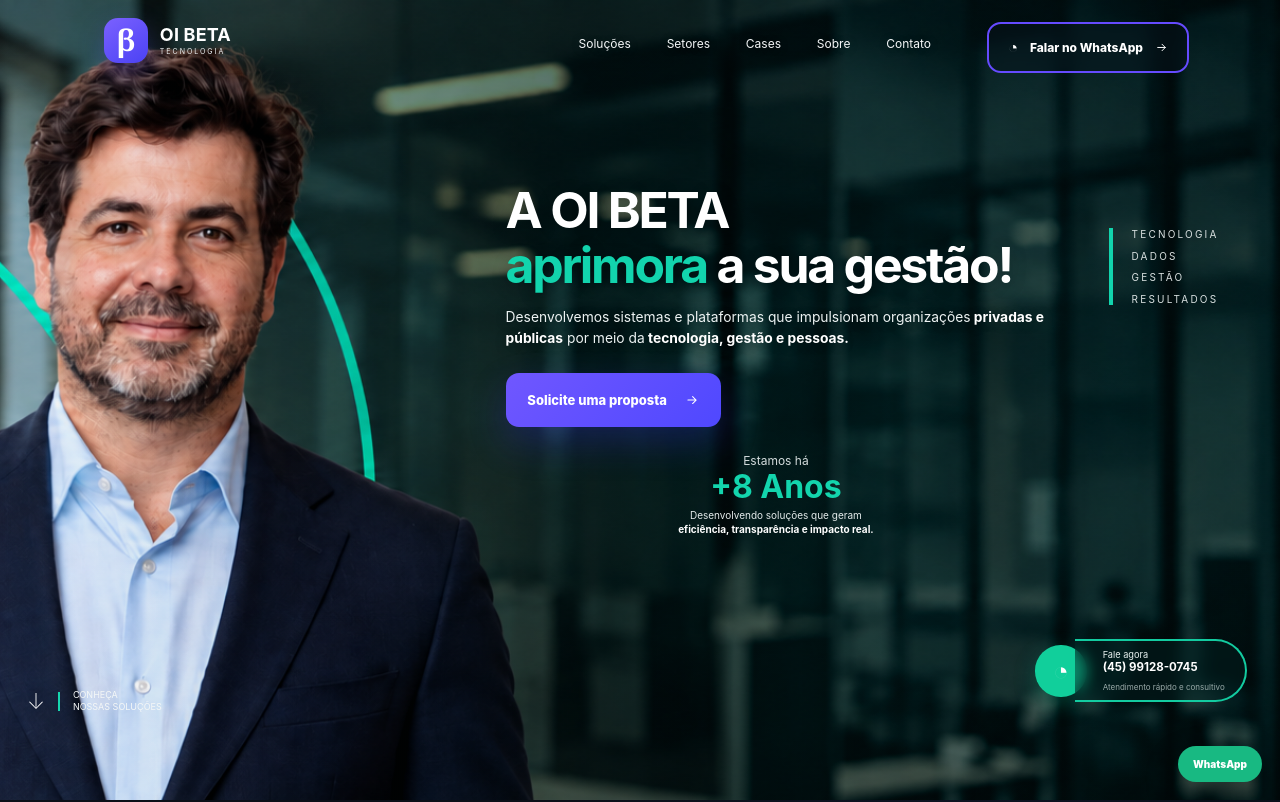
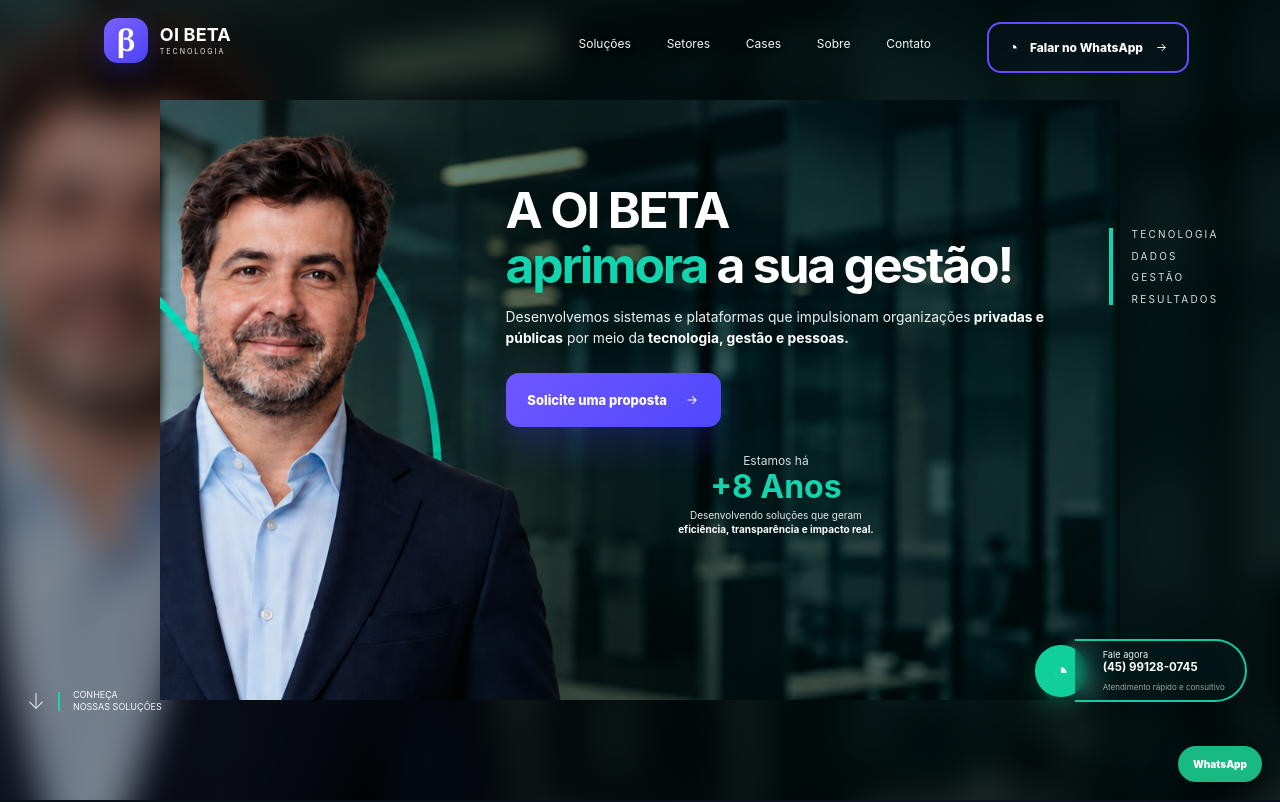
Before and after one commit to oibetatecnologia/oibeta, a Next.js app in the folder oibeta-site/: page / in a window 1280 px wide. Shown: the top 802 px of the page. Built offline with nearby package versions, Linux system fonts and the light colour scheme; no server answers.

Commit message:
feat: ajusta enquadramento do banner institucional

```diff
--- a/oibeta-site/app/globals.css
+++ b/oibeta-site/app/globals.css
@@ -189,6 +189,17 @@
   background: #071b1c;
 }
 
+.hero-banner::before {
+  content: "";
+  position: absolute;
+  inset: -24px;
+  z-index: 0;
+  pointer-events: none;
+  background: url("/hero-oibeta-clean.png") center center / cover no-repeat;
+  filter: blur(18px) brightness(.58);
+  transform: scale(1.04);
+}
+
 .hero-banner::after {
   content: "";
   position: absolute;
@@ -200,8 +211,11 @@
 }
 
 .hero-banner-image {
+  z-index: 1;
   object-fit: cover;
   object-position: 50% center;
+  transform: scale(.75);
+  transform-origin: center center;
 }
 
 .hero-desktop-layer {
```
